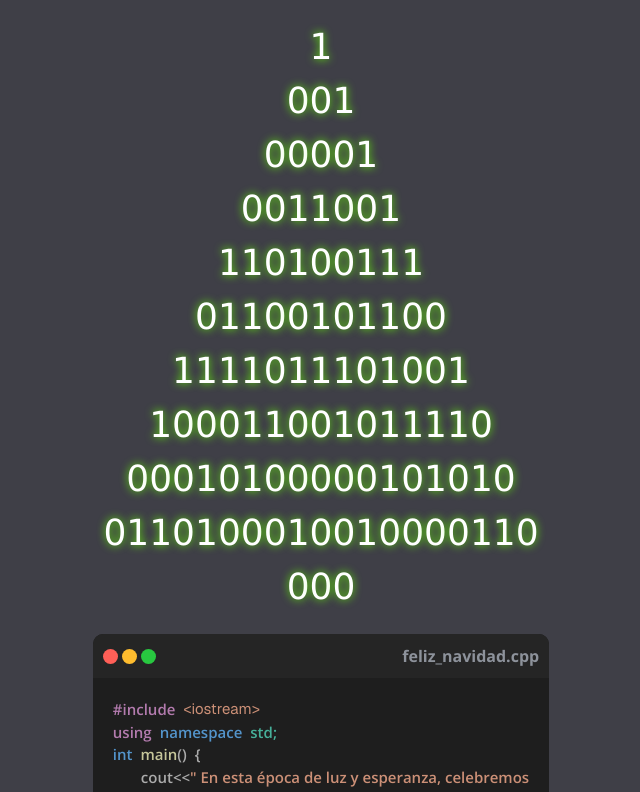
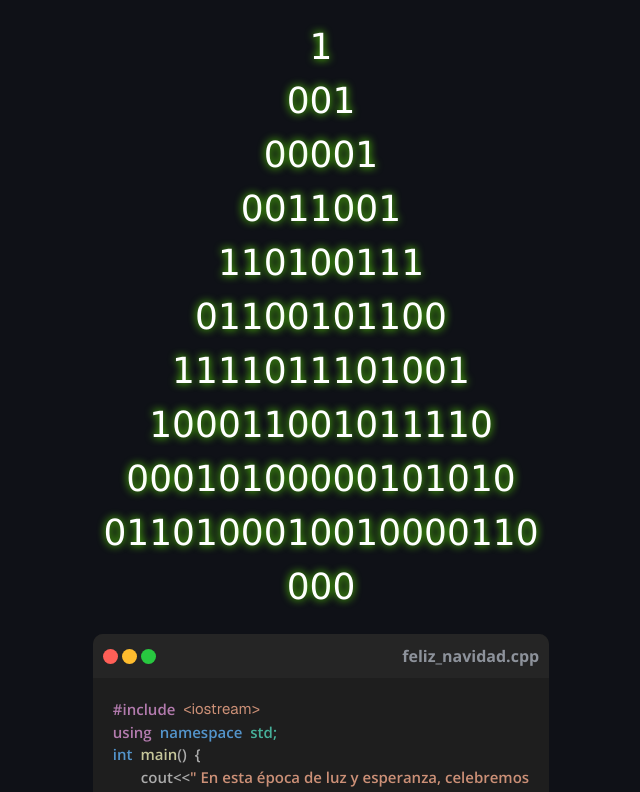
Before and after one commit to bspoloo/kirafts, a Next.js app: page /pages/card in a window 1280 px wide. Shown: the top 792 px of the page, without its empty margins (319-959 px from the left). Built offline with nearby package versions, Linux system fonts and the light colour scheme.

Commit message:
fixed some details

```diff
--- a/src/app/components/debug.tsx
+++ b/src/app/components/debug.tsx
@@ -66,7 +66,7 @@ export default function Debug({ enabled }: CompileButtonProps) {
             >
                 <Fade in={open}>
                     <Box sx={modalStyle}>
-                        <div className="flex flex-row justify-between items-center p-2 bg-[#dcd9d5] rounded-t-[10px]">
+                        <div className="flex flex-row justify-between items-center p-2 bg-[#dcd9d5] rounded-t-[10px] gap-1.5">
                             <div className="flex flex-row justify-center items-center gap-1">
                                 <a href="https://github.com/bspoloo">
                                     <FaGithub size={24} color="#565a5b" />
@@ -78,11 +78,11 @@ export default function Debug({ enabled }: CompileButtonProps) {
                                     <FaInstagram size={24} color="#565a5b" />
                                 </a>
                             </div>
-                            <span className="text-[#565a5b] font-bold">Animetx - Consola de Ejecución</span>
+                            <span className="text-[#565a5b] font-bold text-center">Animetx - Consola de Ejecución</span>
                             <button className="flex justify-center items-center rounded-[5px] transition-all text-[#565a5b] font-bold w-5 h-5 hover:bg-[#565a5b] hover:text-[#dcd9d5]" onClick={handleClose}>x</button>
                         </div>
                         <div>
-                            <div className=" flex flex-col p-2.5">
+                            <div className=" flex flex-col p-5">
                                 <span className="binary-title">{messageChristmas}</span>
                                 <span className="binary-text">{"<< El programa ha finalizado: con codigo de salida: 0 >>"}</span>
                                 <span className="binary-text">{"<< Presione Enter para cerrar esta ventana >>"}</span>
--- a/src/app/globals.css
+++ b/src/app/globals.css
@@ -1,8 +1,8 @@
 @import "tailwindcss";
 
 :root {
-  --background: #3f3f47;
-  --foreground: #3f3f47;
+  --background: #0f1117;
+  --foreground: #0f1117;
 }
 
 @theme inline {
@@ -15,8 +15,8 @@
 @media (prefers-color-scheme: dark) {
   :root {
     /* --background: #0a0a0a; */
-    --background: #3f3f47;
-    --foreground: #3f3f47;
+    --background: #0f1117;
+    --foreground: #0f1117;
   }
 }
 
```
Also changed, not shown: src/app/icon.png (deleted), 1 other file (tests, documents, lock files or other folders).
